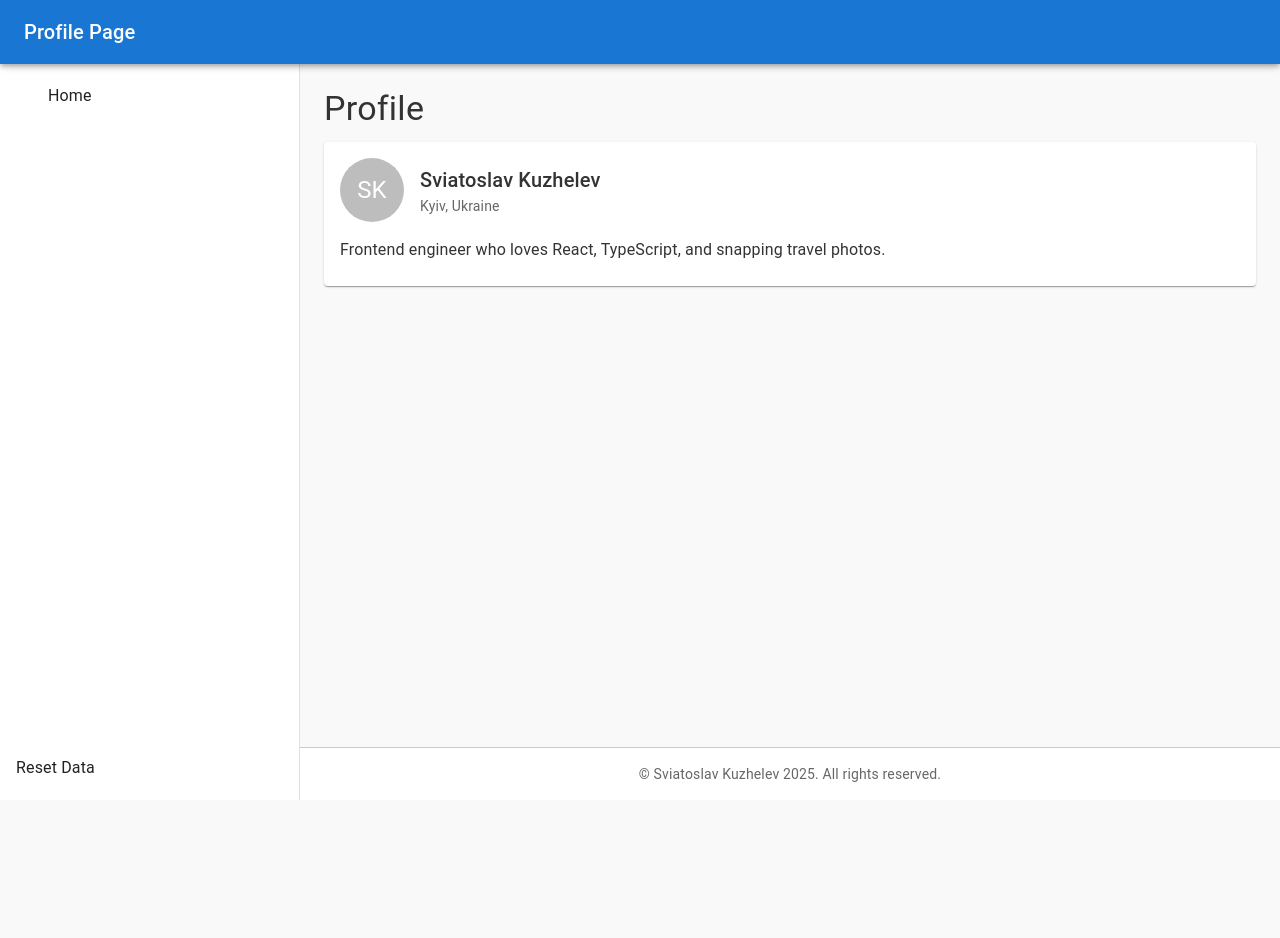
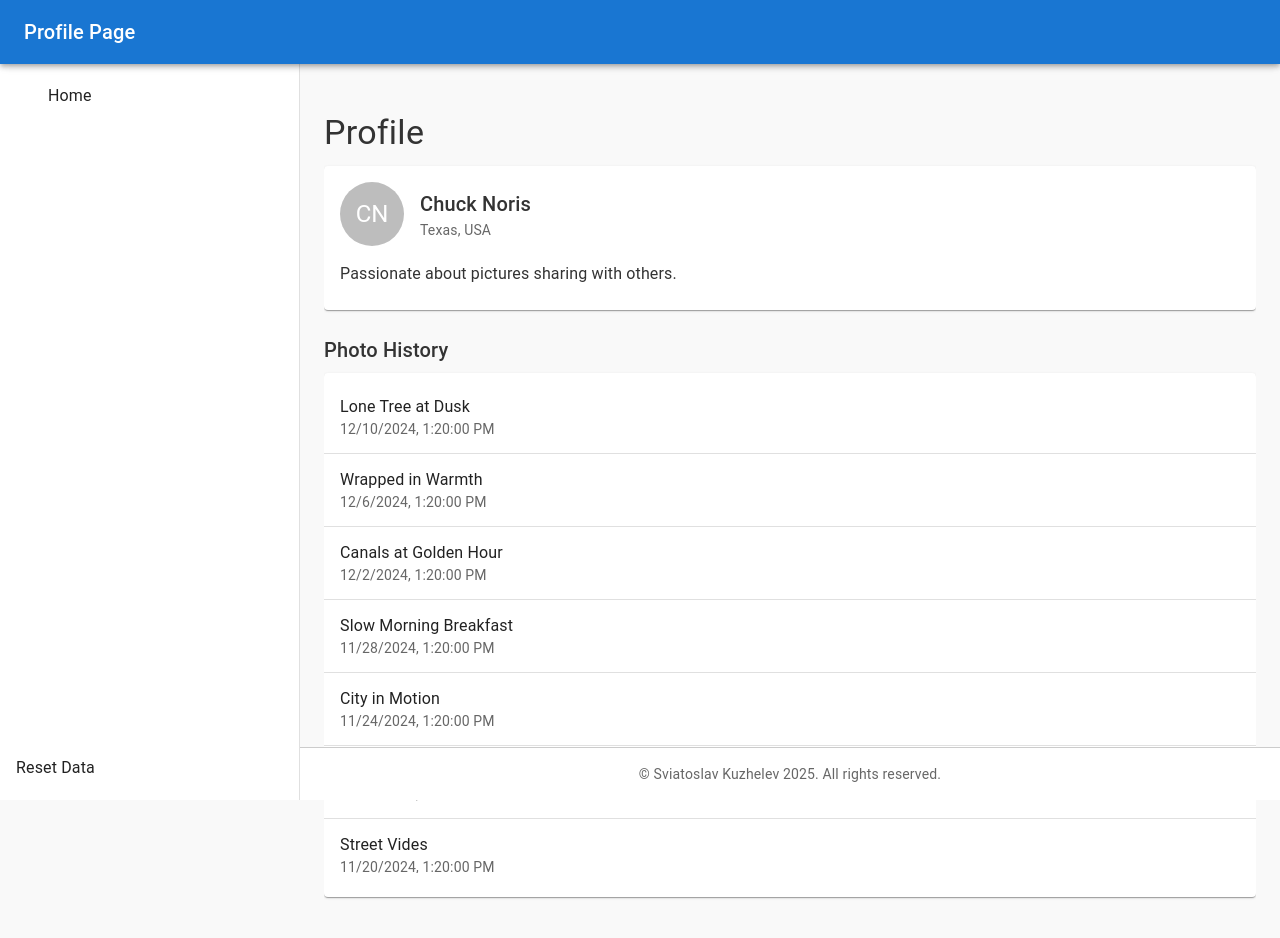
Before and after one commit to BiosBoy/photo-app, a React (Vite) app: page /profile in a window 1280 px wide. Both pictures are taken after a click on the button 1248 px from the left and 32 px from the top of the page. Shown: the top 938 px of the page. Before the commit the page ends 800 px from the top, so only its background shows below. Built offline with nearby package versions, Linux system fonts and the light colour scheme; some icons are missing.

Commit message:
stable v1

```diff
--- a/src/components/Sidebar/index.tsx
+++ b/src/components/Sidebar/index.tsx
@@ -10,10 +10,10 @@ const Sidebar = () => {
   const location = useLocation();
 
   const handleResetData = async () => {
-    if (window.confirm('This will erase all photo data and re-seed it. Continue?')) {
+    if (window.confirm('This will erase all app data changes. Continue?')) {
       await resetPhotoDb();
       await resetNotesDb();
-      alert('Photo data reset successfully!');
+      alert('App data reset successfully!');
       window.location.reload();
     }
   };
--- a/src/pages/PhotoList/PhotoDetail.tsx
+++ b/src/pages/PhotoList/PhotoDetail.tsx
@@ -28,14 +28,12 @@ const PhotoDetail = () => {
   const [notes, setNotes] = useState<Note[]>([]);
   const [noteText, setNoteText] = useState('');
 
-  // Fetch photo
   useEffect(() => {
     if (id) {
       getPhotoById(id).then(setPhoto);
     }
   }, [id]);
 
-  // Fetch related notes
   useEffect(() => {
     if (id) {
       getNotesByPhotoId(id).then((res) => setNotes(res.sort((a, b) => b.timestamp - a.timestamp)));
--- /dev/null
+++ b/src/pages/Profile/index.module.scss
@@ -0,0 +1,14 @@
+.mainContent {
+  flex-grow: 1;
+  padding: 24px 0;
+  display: flex;
+  margin-bottom: 128px;
+  flex-direction: column;
+  height: max-content;
+  overflow: scroll;
+}
+
+.historyList {
+  max-height: 500px;
+  overflow: scroll;
+}
--- a/src/pages/Profile/index.tsx
+++ b/src/pages/Profile/index.tsx
@@ -1,18 +1,62 @@
-import { Card, CardContent, Typography, Box, Avatar, Stack } from '@mui/material';
-import { currentUser } from '../../data/user';
+import { useEffect, useMemo, useState } from 'react';
+import { Link } from 'react-router-dom';
+import {
+  Card,
+  CardContent,
+  Typography,
+  Box,
+  Avatar,
+  Stack,
+  List,
+  ListItem,
+  ListItemButton,
+  ListItemText,
+  Divider,
+} from '@mui/material';
+
+import styles from './index.module.scss';
+
+import { getAllPhotos } from '../../utils/photoDb';
+import { Photo } from '../../interfaces/photos';
+
+type User = {
+  firstName: string;
+  lastName: string;
+  location: string;
+  bio: string;
+};
+
+const currentUser: User = {
+  firstName: 'Chuck',
+  lastName: 'Noris',
+  location: 'Texas, USA',
+  bio: 'Passionate about pictures sharing with others.',
+};
 
 const Profile = () => {
   const { firstName, lastName, location, bio } = currentUser;
-
   const initials = `${firstName[0] ?? ''}${lastName[0] ?? ''}`.toUpperCase();
 
+  const [photos, setPhotos] = useState<Photo[]>([]);
+
+  useEffect(() => {
+    // Load photo history from IndexedDB (seeded on first run)
+    getAllPhotos().then(setPhotos);
+  }, []);
+
+  // Newest first, based on createDate (seeded "date added")
+  const history = useMemo(
+    () => photos.slice().sort((a, b) => b.createDate - a.createDate),
+    [photos]
+  );
+
   return (
-    <Box>
+    <Box className={styles.mainContent}>
       <Typography variant="h4" gutterBottom>
         Profile
       </Typography>
 
-      <Card>
+      <Card sx={{ mb: 3 }}>
         <CardContent>
           <Stack direction="row" spacing={2} alignItems="center">
             <Avatar sx={{ width: 64, height: 64, fontSize: 24 }}>{initials}</Avatar>
@@ -31,6 +75,38 @@ const Profile = () => {
           </Typography>
         </CardContent>
       </Card>
+
+      <Typography variant="h6" gutterBottom>
+        Photo History
+      </Typography>
+
+      <Card>
+        <CardContent sx={{ p: 0 }}>
+          {history.length === 0 ? (
+            <Box p={2}>
+              <Typography variant="body2" color="text.secondary">
+                No photos yet. Seed the data to see history.
+              </Typography>
+            </Box>
+          ) : (
+            <List className={styles.historyList}>
+              {history.map((p, idx) => (
+                <Box key={p.id}>
+                  <ListItem disablePadding>
+                    <ListItemButton component={Link} to={`/${p.id}`}>
+                      <ListItemText
+                        primary={p.title}
+                        secondary={new Date(p.createDate).toLocaleString()}
+                      />
+                    </ListItemButton>
+                  </ListItem>
+                  {idx < history.length - 1 && <Divider component="li" />}
+                </Box>
+              ))}
+            </List>
+          )}
+        </CardContent>
+      </Card>
     </Box>
   );
 };
--- a/src/utils/notesDb.ts
+++ b/src/utils/notesDb.ts
@@ -48,5 +48,4 @@ export const deleteNote = async (id: string) => {
 
 export const resetNotesDb = async () => {
   await deleteDB(DB_NAME);
-  await initNotesDb();
 };
```
